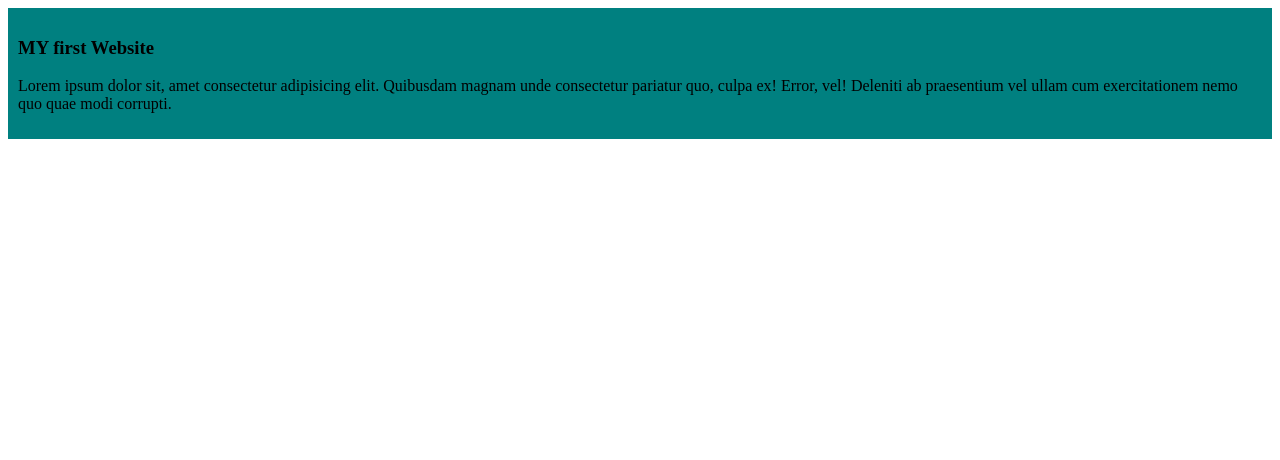
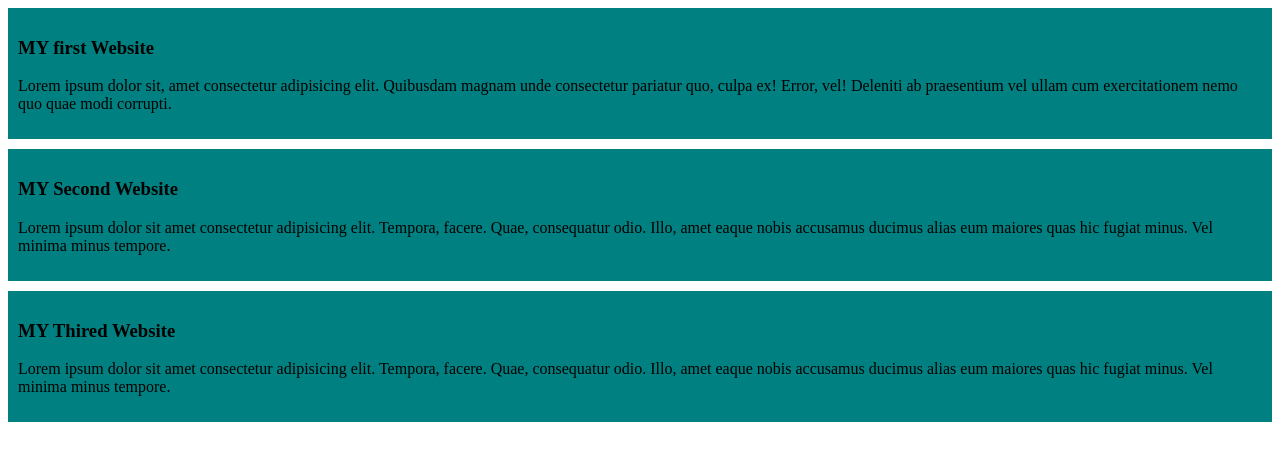
Before and after one commit to Siiwowowow/my-simple-website, a plain HTML site: page index.html in a window 1280 px wide. Drawn offline with Linux system fonts and the light colour scheme; files that its build step writes are made by us from their sources.

Commit message:
added the second and thired blog

```diff
--- a/index.html
+++ b/index.html
@@ -8,9 +8,18 @@
     <link rel="stylesheet" href="styles/blog.css">
 </head>
 <body>
+
     <div>
         <h3>MY first Website</h3>
         <p>Lorem ipsum dolor sit, amet consectetur adipisicing elit. Quibusdam magnam unde consectetur pariatur quo, culpa ex! Error, vel! Deleniti ab praesentium vel ullam cum exercitationem nemo quo quae modi corrupti.</p>
+    </div>
+    <div>
+        <h3>MY Second Website</h3>
+        <p>Lorem ipsum dolor sit amet consectetur adipisicing elit. Tempora, facere. Quae, consequatur odio. Illo, amet eaque nobis accusamus ducimus alias eum maiores quas hic fugiat minus. Vel minima minus tempore.</p>
+    </div>
+    <div>
+        <h3>MY Thired Website</h3>
+        <p>Lorem ipsum dolor sit amet consectetur adipisicing elit. Tempora, facere. Quae, consequatur odio. Illo, amet eaque nobis accusamus ducimus alias eum maiores quas hic fugiat minus. Vel minima minus tempore.</p>
     </div>
 </body>
 
--- a/styles/blog.css
+++ b/styles/blog.css
@@ -1,4 +1,5 @@
 div{
     background-color: teal;
     padding: 10px;
+    margin-bottom: 10px;
 }
```
